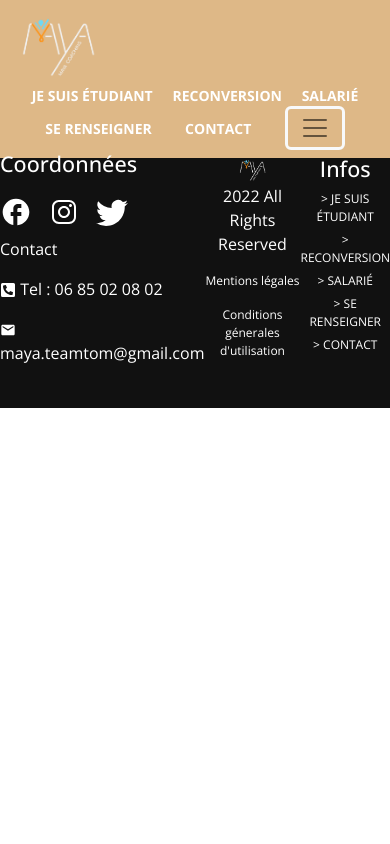
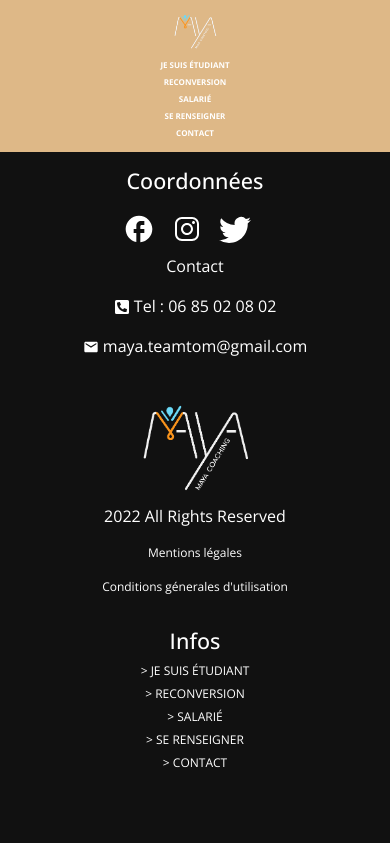
Before and after one commit to ProjectXTN/maya-coach, a React (Create React App) app: page / in a window 390 px wide. Built offline with nearby package versions, Linux system fonts and the light colour scheme.

Commit message:
responsive page Home and Header/Footer components

```diff
--- a/src/components/Footer/index.jsx
+++ b/src/components/Footer/index.jsx
@@ -45,13 +45,13 @@ const Footer = () => {
     <>
     <ContainerFooter>
         <Icons>
-            <h4 className='text-start'>Coordonnées</h4>
+            <h4>Coordonnées</h4>
             <a href='#'><MdFacebook/></a>
             <a href='#'><IoLogoInstagram /></a>
             <a href='#'><BsTwitter /></a>
-            <p className='text-start mt-1' >Contact</p>
-            <p className='text-start'><FaPhoneSquareAlt /> Tel : 06 85 02 08 02</p>
-            <p className='text-start'><MdMail /> maya.teamtom@gmail.com</p>
+            <p className=' mt-1' >Contact</p>
+            <p ><FaPhoneSquareAlt /> Tel : 06 85 02 08 02</p>
+            <p ><MdMail /> maya.teamtom@gmail.com</p>
         </Icons>
 
         <Row>
--- a/src/components/Footer/styles.js
+++ b/src/components/Footer/styles.js
@@ -9,6 +9,13 @@ export const ContainerFooter = styled.footer`
     justify-content: space-evenly;
     align-items: center;
     padding-bottom: 50px;
+
+
+    @media screen and (width <= 750px) {
+        flex-direction: column;
+        height: 100%;
+        align-items: center;
+    }
 `
 
 export const Row = styled.div`
@@ -40,6 +47,14 @@ export const Icons = styled.div`
     font-size: 16px;
     text-align: start;
 
+    h4{
+        text-align: start;
+    }
+
+    p{
+        text-align: start;
+    }
+
     a{
         text-align:start;
         text-decoration: none;
@@ -52,4 +67,29 @@ export const Icons = styled.div`
         }
     }
 
+
+    @media screen and (width <= 750px) {
+        text-align: center;
+
+        h4{
+            text-align: center;
+        }
+
+        p{
+            text-align: center;
+        }
+
+        a{
+            text-align:center;
+            text-decoration: none;
+            color: #FFF;
+            margin-right: 1rem;
+            font-size: 32px;
+
+            &:hover{
+                color: #B8860B;
+            }
+        }
+    }
+
 `
--- a/src/components/Header/index.jsx
+++ b/src/components/Header/index.jsx
@@ -40,7 +40,7 @@ const Header = () => {
   return (
     <ContainerGlobal>
         <nav className="navbar">
-        <div className="container-fluid d-flex justify-content-evenly">
+        <div className="container-fluid d-flex justify-content-evenly respo-nav">
             <LinksA  onClick={handleClickToHome}><LogoImage src={ logo }/></LinksA>
             <LinksA  onClick={handleClickToPageEtudiant}>JE SUIS ÉTUDIANT</LinksA>
             <LinksA  onClick={handleClickToReconvertion}>RECONVERSION</LinksA>
--- a/src/components/Header/style.css
+++ b/src/components/Header/style.css
@@ -1,3 +1,22 @@
 .offcanvas-end{
     background-color: #DEB887
 }
+
+@media screen and (max-width: 1170px) {
+
+}
+
+@media screen and (max-width: 970px) {
+    .respo-nav{
+        flex-direction: column;
+    }
+
+    .respo-nav button{
+        display: none;
+    }
+}
+
+
+@media screen and (max-width: 750px) {
+
+}
--- a/src/components/Header/styles.js
+++ b/src/components/Header/styles.js
@@ -3,6 +3,15 @@ import styled from "styled-components";
 
 export const LogoImage = styled.img`
     width: 25%;
+
+
+    @media screen and (width <= 960px) {
+        width: 15%;
+    }
+
+    @media screen and (width <= 750px) {
+
+    }
 `
 
 export const ContainerGlobal = styled.div`
@@ -21,10 +30,25 @@ export const LinksA = styled.a`
     &:hover {
         color: #111;
         text-decoration: underline;
+    }
+
+    @media screen and (width <= 1200px) {
+        font-size: 10px;
+    }
+
+    @media screen and (width <= 960px) {
+        font-size: 8px;
+        text-align: center;
+        margin-bottom: 5px;
+    }
+
+    @media screen and (width <= 750px) {
 
     }
 `
 
 export const LinksOffCanvas = styled.a`
     color: white;
+
+
 `
--- a/src/pages/Home/ManualParallax.css
+++ b/src/pages/Home/ManualParallax.css
@@ -18,6 +18,7 @@ html {
     background-repeat: no-repeat;
     background-size: cover;
     background-position: center;
+
 }
 
 
@@ -45,11 +46,15 @@ html {
     text-align: center;
     font-size: 32px;
     font-weight: 500;
-    width: 50%;
+    width: 60%;
     background-color: #A9A9A970;
     border-radius: 22px;
 }
 
-.textType {
-    font-size: 35px;
+@media screen and (max-width: 750px) {
+    .TitleBg2 {
+        font-size: 22px;
+        width: 90%;
+    }
+
 }
--- a/src/pages/Home/index.jsx
+++ b/src/pages/Home/index.jsx
@@ -43,7 +43,7 @@ const Home = () => {
 
 
       <ContainerWrapper>
-        <div>
+        <div className='text-center'>
           <ImageProfile src={ maya } />
         </div>
           <TextDescription>
@@ -59,6 +59,8 @@ const Home = () => {
             </div>
           </div>
       <ContainerAvis>
+
+
           <div>
             <h2>CE QUE VOUS EN PENSEZ </h2>
           </div>
--- a/src/pages/Home/styles.js
+++ b/src/pages/Home/styles.js
@@ -7,59 +7,139 @@ export const Container = styled.div`
     align-items: center;
     justify-content: space-around;
     height: 100vh;
+    font-size: 35px;
+
+    @media screen and (width <= 1200px) {
+
+    }
+
+    @media screen and (width <= 960px) {
+        font-size: 22px;
+    }
+
+    @media screen and (width <= 750px) {
+        font-size: 18px;
+        margin-left: 3rem;
+    }
 `
 
+
+
+export const ContainerWrapper = styled.div`
+    display: flex;
+    flex-direction: row;
+    align-items: center;
+    max-height: 1400px;
+    justify-content: center;
+    background-color: #DEB887;
+    width: 100%;
+    padding: 40px 0;
+
+    @media screen and (width <= 1200px) {
+        div{
+            width:55%;
+            justify-content: center;
+            margin-right: 1rem;
+        }
+    }
+
+    @media screen and (width <= 960px) {
+        div{
+            width:49%;
+        }
+    }
+
+    @media screen and (width <= 750px) {
+        flex-direction: column;
+
+        div{
+            width:45%;
+        }
+    }
+`
 export const TextDescription = styled.div`
     color: #111;
     font-size: 18px;
     line-height: 1.76em;
     width: 40%;
-    text-align: start;
+    text-align: justify;
     font-weight: 400;
 
     h2{
         font-size: 40px;
         margin-bottom: 2rem;
     }
-`
 
-export const ContainerWrapper = styled.div`
-    display: flex;
-    flex-direction: row;
-    align-items: center;
-    height: 600px;
-    justify-content: center;
-    background-color: #DEB887;
-    width: 100%
-`
+    @media screen and (width <= 1200px) {
+        font-size: 14px;
+        margin-right: 10px;
+    }
 
-export const TextWrapper = styled.div`
-    color: #111;
-    font-size: 20px;
-    width: 40%;
-    text-align: center;
+    @media screen and (width <=  960px) {
+        font-size: 14px;
+        width: 40%;
+
+        h2{
+            font-size: 25px;
+            margin-bottom: 2rem;
+            text-align: center;
+        }
+
+        h3{
+            text-align: center;
+        }
+    }
+
+    @media screen and (width <= 750px) {
+        font-size: 12px;
+        text-align: justify;
+    }
 `
 
 export const ImageProfile = styled.img`
     border-radius: 50%;
     width: 70%;
+
+    @media screen and (width <= 1200px) {
+        div{
+            width:55%;
+        }
+    }
+
 `
+
 
 export const  ContainerAvis = styled.div`
     display: flex;
     flex-direction: column;
-    height: 120vh;
+    height: 100%;
     color: #111;
     align-items: center;
     justify-content: center;
     background-color: 	#DEB887;
+    padding-bottom: 30px;
 
 
     h2{
         font-size: 42px;
         font-weight: 500;
         margin-bottom: 15px;
+        margin-top: 25px;
     }
+
+    @media screen and (width <= 750px) {
+        height: 100%;
+        padding-bottom: 25px;
+
+        h2{
+            width: 90%;
+            font-size: 20px;
+            margin-top: 25px;
+            text-align: center;
+        }
+    }
+
+
 `
 
 export const TextAvis = styled.div`
@@ -81,4 +161,43 @@ export const TextAvis = styled.div`
         box-shadow: 20px 20px 5px #111;
         letter-spacing: 1.5px;
     }
+
+    @media screen and (width <= 1200px) {
+        margin-left: 0;
+
+    }
+
+    @media screen and (width <=  960px) {
+        img{
+            height: 300px;
+        }
+
+        p{
+            height: 850px;
+            width: 350px;
+            font-size: 14px;
+            padding: 30px;
+            letter-spacing: 1.5px;
+        }
+
+    }
+
+    @media screen and (width <= 750px) {
+        flex-direction: column;
+
+
+        img{
+            height: 200px;
+            margin-bottom: 1rem;
+            border-radius: 25px;
+        }
+
+        p{
+            height: 700px;
+            width: 220px;
+            font-size: 10px;
+            padding: 10px;
+            letter-spacing: 1.5px;
+        }
+    }
 `
--- a/src/styles/global.js
+++ b/src/styles/global.js
@@ -11,4 +11,6 @@ export const GlobalStyle = createGlobalStyle`
     body {
         color: #FFFFFF;
     }
-`
+
+
+`;
```
Lines whose indentation alone changed are shown as unchanged.
